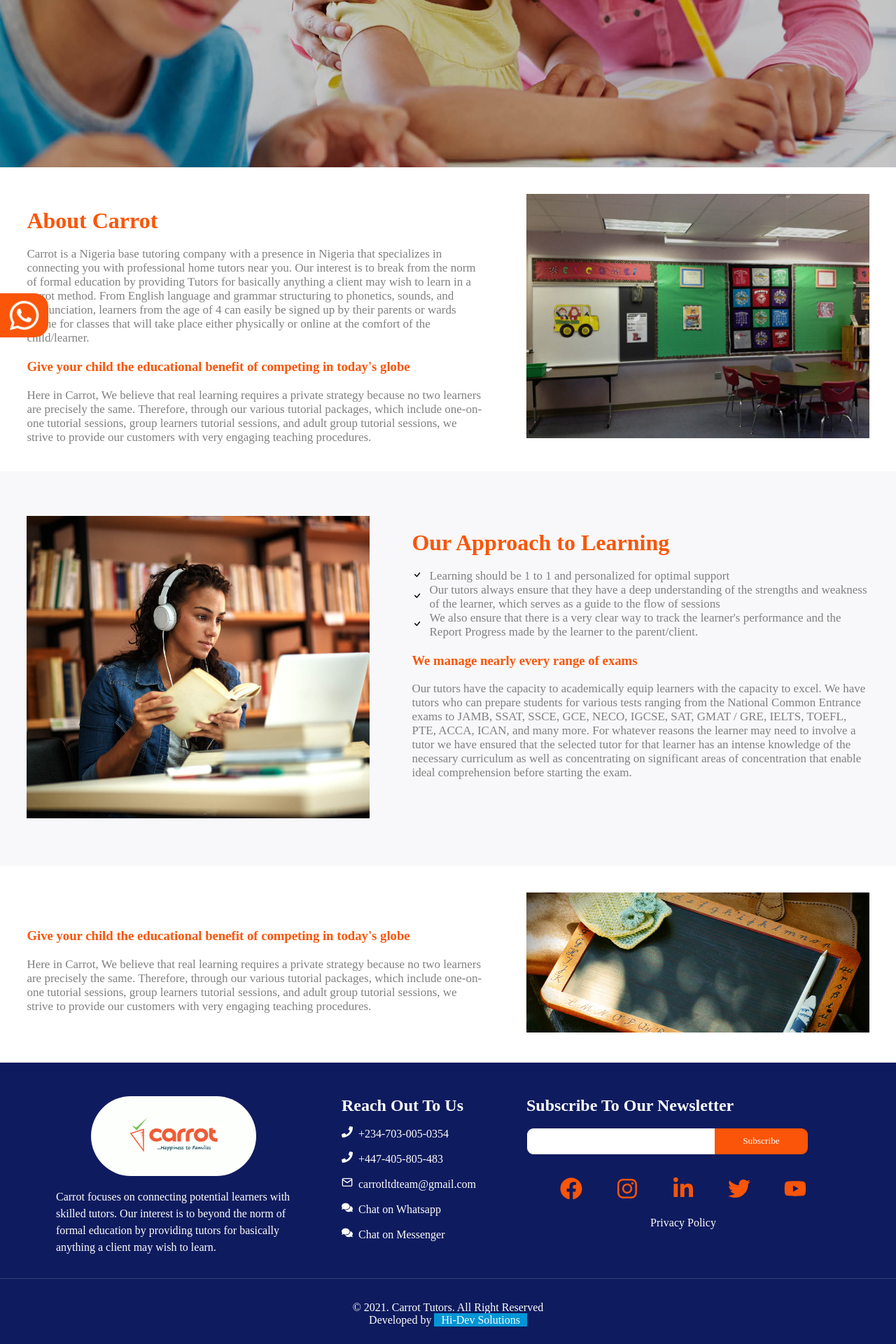
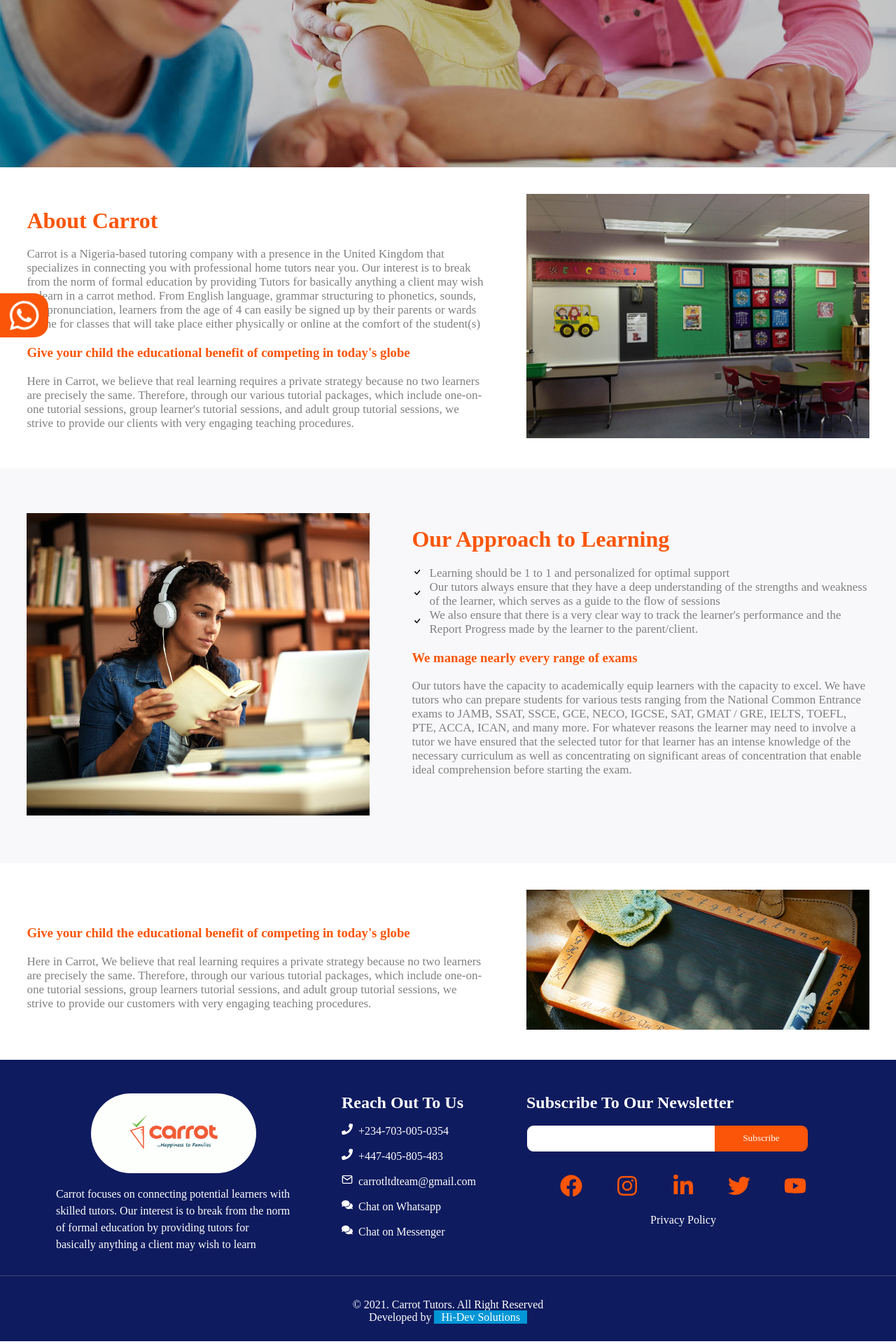
Before and after one commit to Carrotltdteam/carrotltd, a React (Create React App) app: page /about in a window 1280 px wide. Shown: the part 302-2222 px from the top of the page at 70% size. Built offline with nearby package versions, Linux system fonts and the light colour scheme; no server answers; a web font is replaced by a local one.

Commit message:
correction 1!

```diff
--- a/src/components/about/About.jsx
+++ b/src/components/about/About.jsx
@@ -26,26 +26,29 @@ function About() {
                 <div className="body-1-left">
                     <h1>About Carrot</h1>
                     <p>
-                    Carrot is a Nigeria base tutoring company with a
-                    presence in Nigeria that specializes in connecting
-                    you with professional home tutors near you.
-                    Our interest is to break from the norm of formal
-                    education by providing Tutors for basically anything
-                    a client may wish to learn in a carrot method.
-                    From English language and grammar structuring to
-                    phonetics, sounds, and pronunciation, learners
-                    from the age of 4 can easily be signed up by
-                    their parents or wards online for classes that
-                    will take place either physically or online at the comfort of the child/learner.
+                        Carrot is a Nigeria-based tutoring company with a
+                        presence in the United Kingdom that specializes
+                        in connecting you with professional home tutors
+                        near you. Our interest is to break from the norm
+                        of formal education by providing Tutors for
+                        basically anything a client may wish to learn
+                        in a carrot method. From English language,
+                        grammar structuring to phonetics, sounds, and
+                        pronunciation, learners from the age of 4 can
+                        easily be signed up by their parents or wards
+                        online for classes that will take place either
+                        physically or online at the comfort of the student(s)
                     </p>
                     <h3>Give your child the educational benefit of competing in today's globe</h3>
                     <p>
-                        Here in Carrot, We believe that real learning requires
-                        a private strategy because no two learners are precisely
-                        the same. Therefore, through our various tutorial packages,
-                        which include one-on-one tutorial sessions, group learners
-                        tutorial sessions, and adult group tutorial sessions,
-                        we strive to provide our customers with very engaging teaching procedures.
+                        Here in Carrot, we believe that real learning
+                        requires a private strategy because no two
+                        learners are precisely the same. Therefore,
+                        through our various tutorial packages, which
+                        include one-on-one tutorial sessions, group
+                        learner's tutorial sessions, and adult group
+                        tutorial sessions, we strive to provide our
+                        clients with very engaging teaching procedures.
                     </p>
                 </div>
                 <div className="body-1-right">
--- a/src/components/category/Categories.jsx
+++ b/src/components/category/Categories.jsx
@@ -43,7 +43,7 @@ return(
                                 <option value="lower primary">lower primary</option>
                                 <option value="upper primary">upper primary</option>
                                 <option value="junior secondary">junior secondary</option>
-                                <option value="senoir secondary">senoir secondary</option>
+                                <option value="senior secondary">senior secondary</option>
                                 <option value="igcse">igcse</option>
                                 <option value="jamb/utme">jamb/utme</option>
                                 <option value="waec">waec</option>
@@ -59,7 +59,7 @@ return(
                             <input type="button" className={content==="lower primary"?"btn-category active":"btn-category"}  onClick={()=>setContent("lower primary")} value="lower primary"  />
                             <input type="button" className={content==="upper primary"?"btn-category active":"btn-category"}  onClick={()=>setContent("upper primary")} value="upper primary" />
                             <input type="button" className={content==="junior secondary"?"btn-category active":"btn-category"}  onClick={()=>setContent("junior secondary")} value="junior secondary" />
-                            <input type="button" className={content==="senoir secondary"?"btn-category active":"btn-category"}  onClick={()=>setContent("senoir secondary")} value="senoir secondary" />
+                            <input type="button" className={content==="senior secondary"?"btn-category active":"btn-category"}  onClick={()=>setContent("senior secondary")} value="senior secondary" />
                             <input type="button" className={content==="igcse"?"btn-category active":"btn-category"}  onClick={()=>setContent("igcse")} value="igcse" />
                             <input type="button" className={content==="jamb/utme"?"btn-category active":"btn-category"}  onClick={()=>setContent("jamb/utme")} value="jamb/utme" />
                             <input type="button" className={content==="waec"?"btn-category active":"btn-category"}  onClick={()=>setContent("waec")} value="waec" />
@@ -78,7 +78,7 @@ return(
                             content==="lower primary"?<LowerPrimary/>:
                             content==="upper primary"?<UpperPrimary/>:
                             content==="junior secondary"?<JuniorSec/>:
-                            content==="senoir secondary"?<SeniorSec/>:
+                            content==="senior secondary"?<SeniorSec/>:
                             content==="igcse"?<Igcse/>:
                             content==="jamb/utme"?<Jamb/>:
                             content==="waec"?<Waec/>:
@@ -99,7 +99,7 @@ return(
                                 <option value="lower primary">lower primary</option>
                                 <option value="upper primary">upper primary</option>
                                 <option value="junior secondary">junior secondary</option>
-                                <option value="senoir secondary">senoir secondary</option>
+                                <option value="senior secondary">senior secondary</option>
                                 <option value="igcse">igcse</option>
                                 <option value="jamb/utme">jamb/utme</option>
                                 <option value="waec">waec</option>
--- a/src/components/category/contents/Lang.jsx
+++ b/src/components/category/contents/Lang.jsx
@@ -54,7 +54,7 @@ function Lang() {
                         <div className="image"><img src={upper9} alt="cat-caption" /></div>
                         <h2>Yoruba Language Tutor</h2>
                         <p>Learn to speak Yoruba fluently by getting a Professional Yoruba
-                            Language tutor from Educere today.
+                            Language tutor from Carrot today.
                         </p>
                     </div>
 
--- a/src/components/category/contents/SeniorSec.jsx
+++ b/src/components/category/contents/SeniorSec.jsx
@@ -16,7 +16,7 @@ function SeniorSec() {
         <Fade duration={2000}>
         <div className="cat-container">
             <div className="cat-content">
-            <div className="cat-button"><h2>senoir secondary</h2></div>
+            <div className="cat-button"><h2>senior secondary</h2></div>
                 <div className="cat-body">
                     <div className="card">
                         <div className="image"><img src={upper} alt="cat-caption" /></div>
--- a/src/components/contact/Contact.jsx
+++ b/src/components/contact/Contact.jsx
@@ -56,9 +56,10 @@ import Footer from '../footer/Footer'
                     <div className="body-1-right">
 
                         <p className="right-text">
-                        Our head office is located at 3 William street, Sawmill road Gbagada,
-                        but we provide tutors anywhere in Lagos/Abuja.
-                        Mondays-Saturdays, 8AM-6PM
+                            Our head office is located at 3 William street,
+                            Sawmill road Gbagada, but we provide tutors
+                            anywhere in Nigeria and United Kingdom.
+                            Mondays-Saturdays, 8AM-6PM
                         </p>
 
 
@@ -68,9 +69,8 @@ import Footer from '../footer/Footer'
                                 <h3>UK Phone Number</h3>
                                 <p>+447-405-805-483</p>
                                 <h3>Nigeria Phone Number</h3>
-                                <p>+234-703-005-0354, +234-808-050-7630</p>
-                                <h3>Nigeria Phone Number</h3>
-                                <p>+234-705-532-5747</p>
+                                <p>+234-703-005-0354</p>
+
                             </div>
                             <div className="contact-info">
                                 <div className="icon"><span><FiMail/></span></div>
--- a/src/components/footer/Footer.jsx
+++ b/src/components/footer/Footer.jsx
@@ -13,11 +13,10 @@ function Footer() {
                     </div>
                     <br />
                     <p className="left-text">
-                        Carrot focuses on connecting potential
-                        learners with skilled tutors.
-                        Our interest is to beyond the norm of
-                        formal education by providing tutors
-                        for basically anything a client may wish to learn.
+                        Carrot focuses on connecting potential learners with skilled
+                        tutors. Our interest is to break from the norm of formal
+                        education by providing tutors for basically anything a
+                        client may wish to learn
                     </p>
 
                 </div>
```
